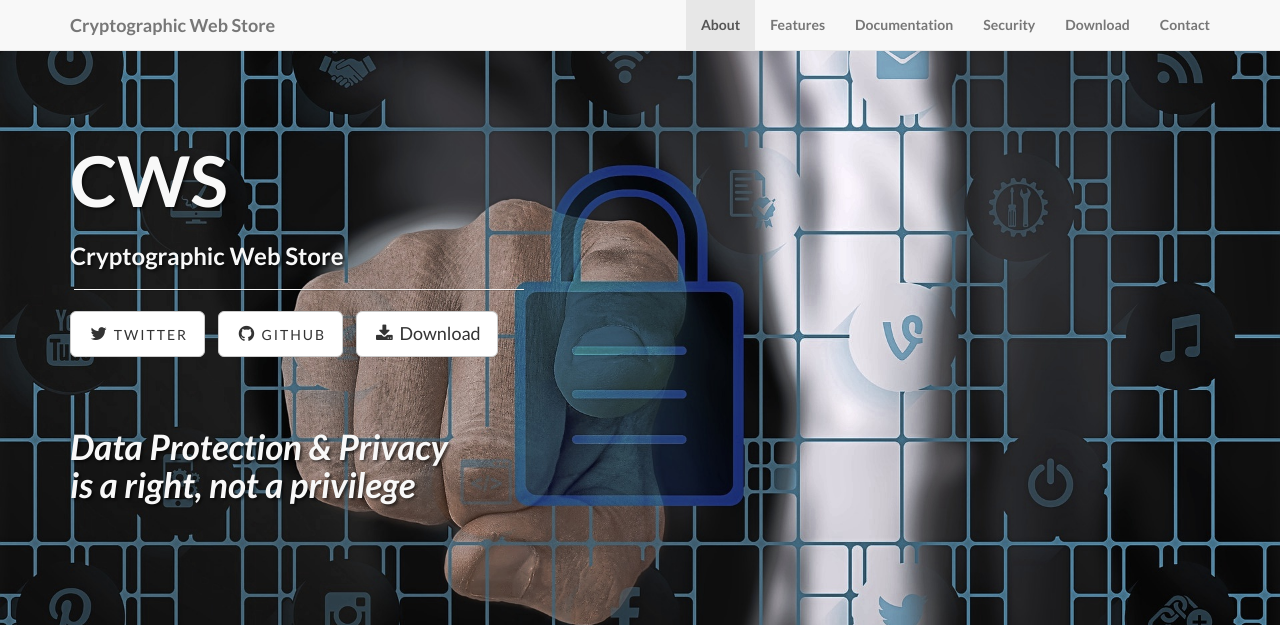
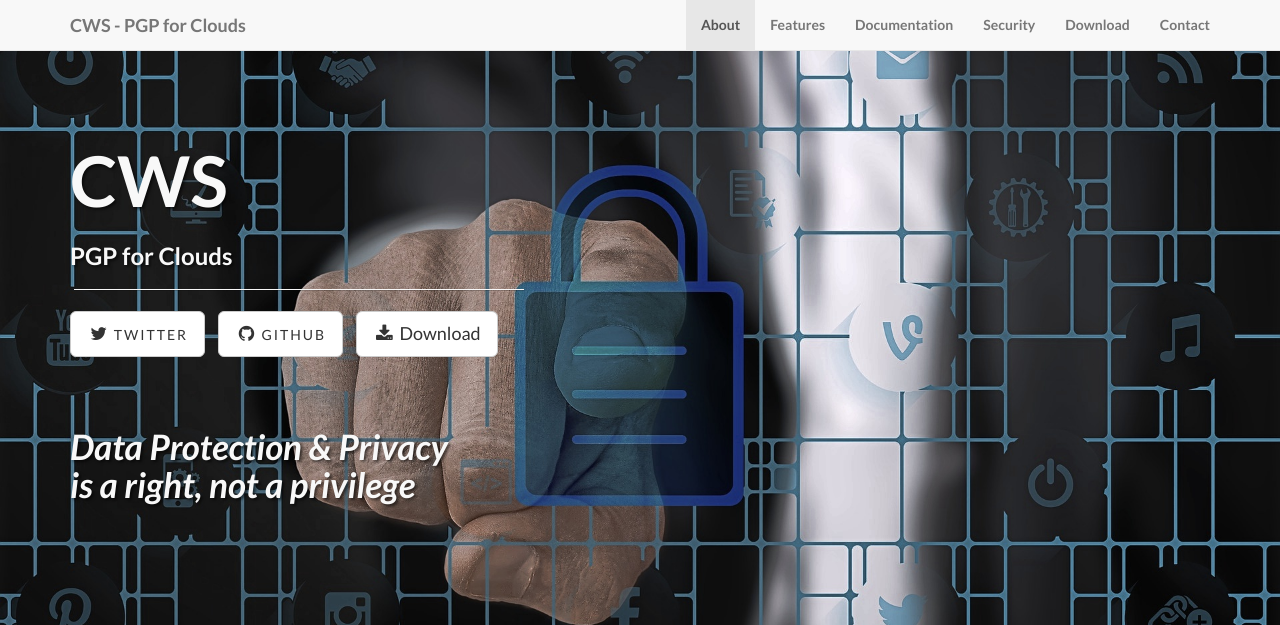
Before and after one commit to JavaDogs/cws-website, a Jekyll site: the page built from index.html, in a window 1280 px wide and 1400 px high. Shown: the top 625 px of the window. Built offline with Jekyll 4.4.1, drawn with Linux system fonts in a browser that asks for light colours; some of the changed text lies outside the part shown; grey boxes are pictures that could not be loaded.

Commit message:
update text and styles at Danskskolen med alex

```diff
--- a/_config.yml
+++ b/_config.yml
@@ -3,7 +3,7 @@
 # ----------------------- #
 baseurl: /cws-website/
 url: http://cws.javadog.io
-title: Cryptographic Web Store
+title: CWS - PGP for Clouds
 email: developers@javadog.io
 author: Kim N. Jensen
 description: > # "Write an awesome description for your new site here.
--- a/_includes/about.html
+++ b/_includes/about.html
@@ -5,7 +5,7 @@
               <br/><br/>
               <h2>About CWS</h2>
               <br/>
-                <p>CWS gives you an <strong>easy</strong> way to store <strong>any data safely encrypted</strong>.</p>
+                <p>CWS - Cryptographic Web Store - gives you an <strong>easy</strong> way to store <strong>any data safely encrypted</strong>.</p>
                 <p>Data is <strong>never persisted unencrypted</strong> and only <strong>minimal necessary metadata</strong> is stored. </p>
                 <p>Support for <strong>circles of trust</strong> allows to share encrypted data amongst a group of people.</p>
                 <p>We have close to <strong>100% test coverage</strong>.</p>
--- a/_includes/docs.html
+++ b/_includes/docs.html
@@ -1,6 +1,6 @@
 <!-- Documentation Section -->
-<section id="docs" class="">
-    <div class="content-section-a">
+<section id="docs" class="module content-section-a">
+    <div class="">
         <div class="container">
 
             <div class="row">
--- a/_includes/security.html
+++ b/_includes/security.html
@@ -1,5 +1,5 @@
 <!-- Security Section -->
-<section id="security" class="">
+<section id="security" class="module">
     <div class="content-section-a">
         <div class="container">
             <div class="row">
--- a/css/landing-page.css
+++ b/css/landing-page.css
@@ -22,14 +22,17 @@ h6 {
     font-weight: 700;
 }
 
-#docs {
+.module {
     font-size: 18px;
     font-weight: 400;
-    padding: 50px 0;
 }
 .lead {
     font-size: 18px;
     font-weight: 400;
+}
+
+#docs {
+    padding: 50px 0;
 }
 
 .intro-header {
--- a/index.html
+++ b/index.html
@@ -1,5 +1,5 @@
 ---
 layout: default
 title: CWS
-subTitle: Cryptographic Web Store
+subTitle: PGP for Clouds
 ---
```
